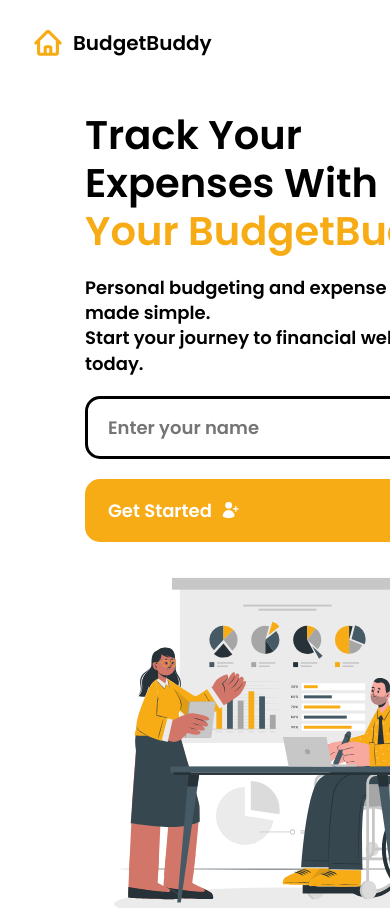
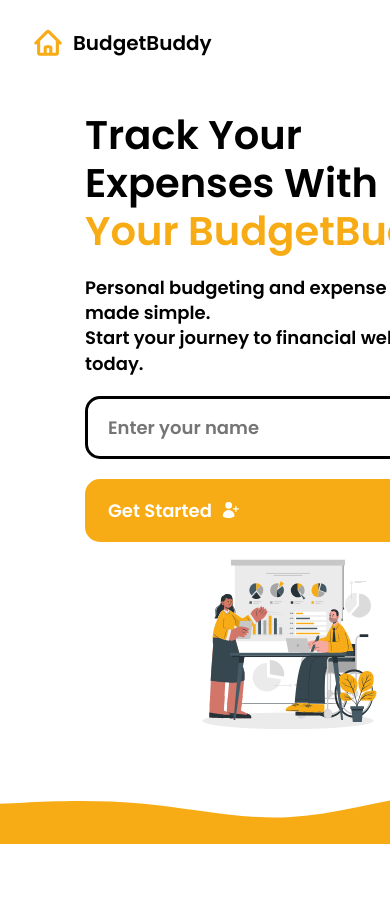
Before and after one commit to Alstudd/Expense-Tracker-Web-App, a React (Vite) app: page / in a window 390 px wide. Shown: the top 908 px of the page. After the commit the page ends 844 px from the top, so only its background shows below. Built offline with nearby package versions, Linux system fonts and the light colour scheme.

Commit message:
some css

```diff
--- a/src/main.css
+++ b/src/main.css
@@ -148,6 +148,6 @@ form button {
 }
 @media screen and (max-width: 768px) {
     .hero > img {
-        width: 100%;
+        width: 200px;
     }
 }
```
